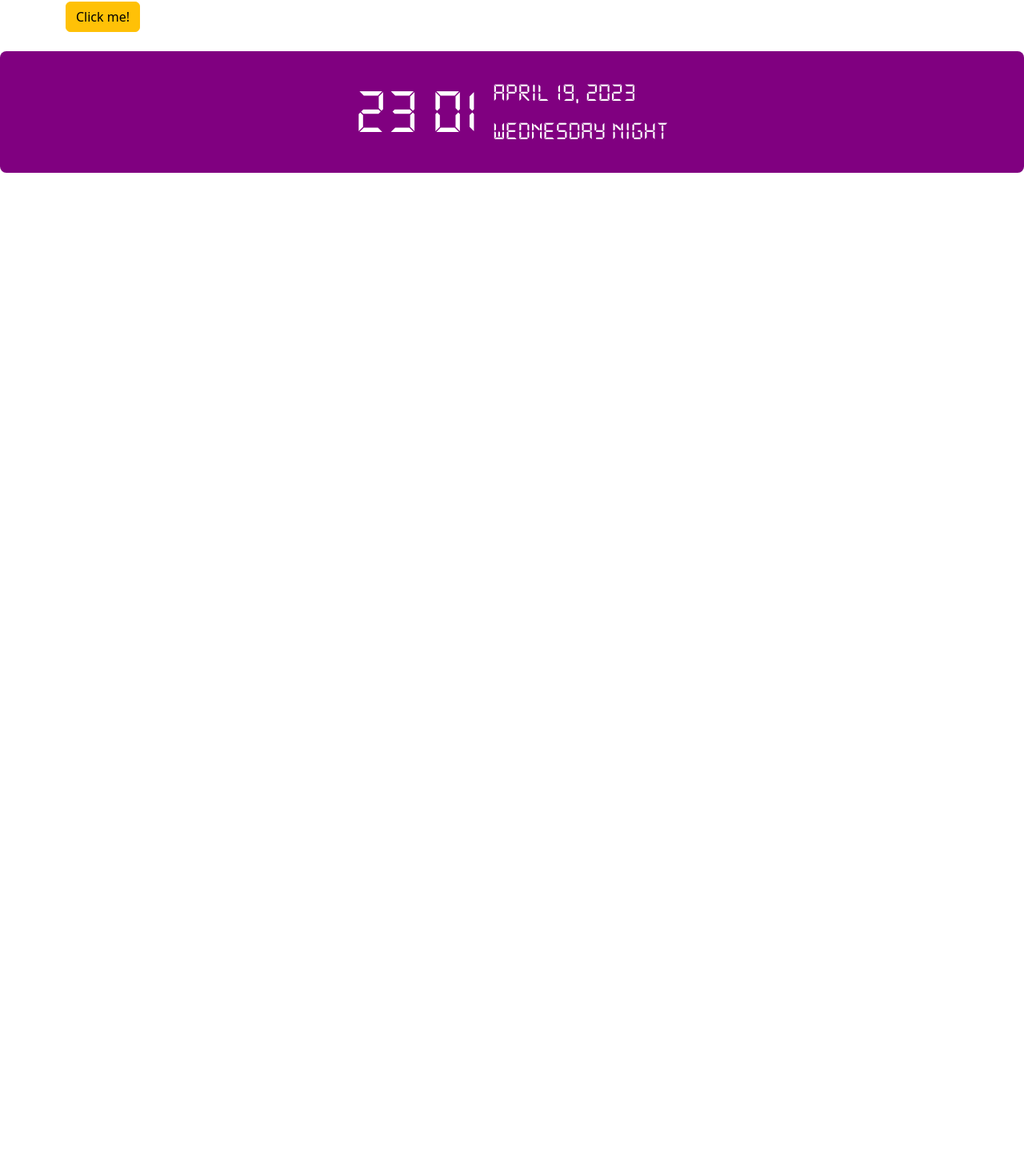
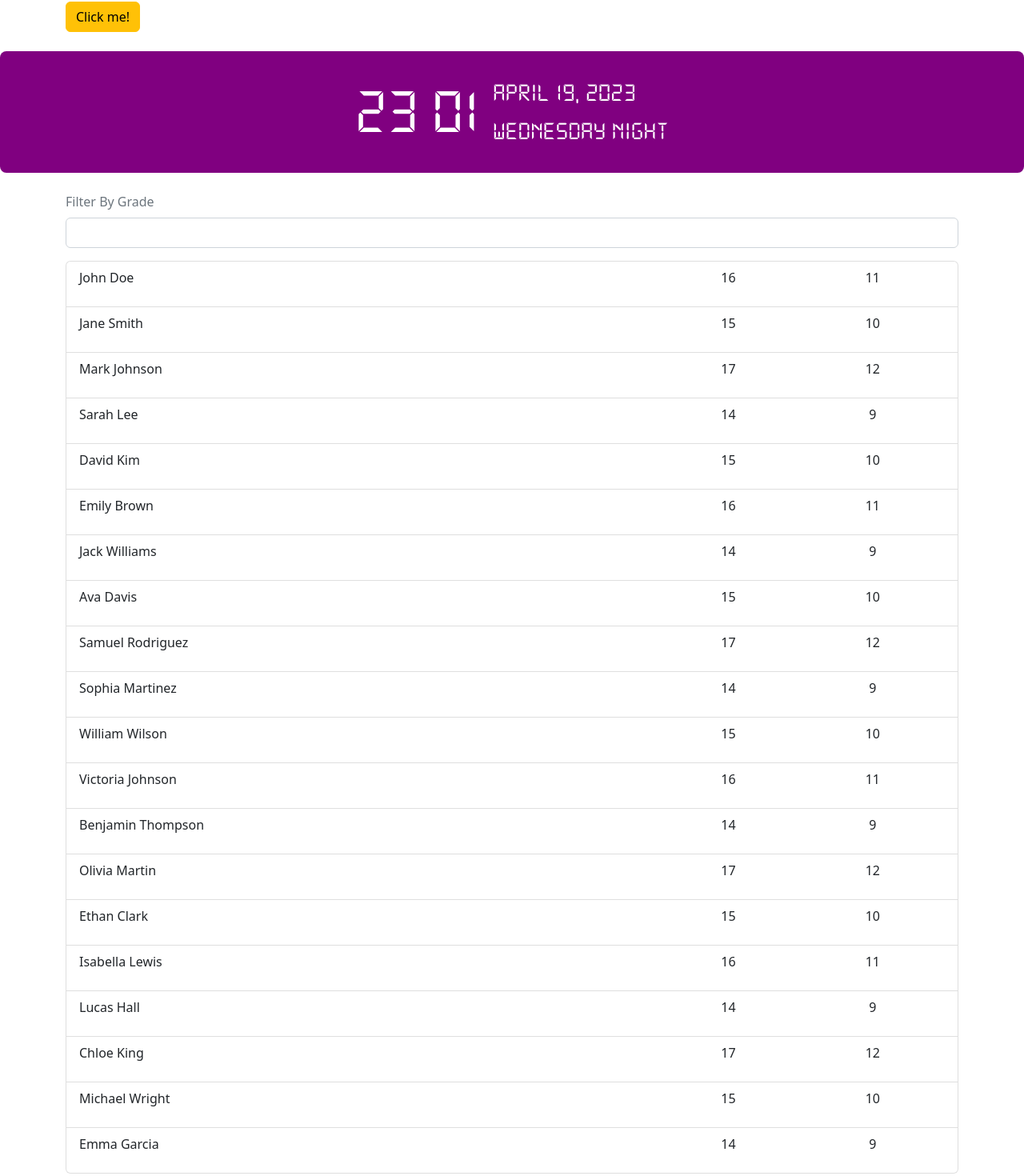
Before and after one commit to Krpiszez/FrontEndProjects, a React (Create React App) app in the folder IntroToReact/: page / in a window 1280 px wide. Shown: the part 6886-8356 px from the top of the page at 80% size. Before the commit the page ends 7126 px from the top, so only its background shows below. Built offline with nearby package versions, Linux system fonts and the light colour scheme.

Commit message:
filter list onChange()

```diff
--- a/IntroToReact/src/App.js
+++ b/IntroToReact/src/App.js
@@ -26,6 +26,7 @@ import Birthday from "./components/13-birthday/birthday";
 import UseEffect01 from "./components/14-useeffect/01-use-effect";
 import { Counter2 } from "./components/14-useeffect/02-use-effect";
 import DigitalClockApplication3 from "./components/15-digital-clock-application3/15-digital-clock-application3";
+import FilterList from "./components/filter-list/filter-list";
 import ProgressBar from "./components/implementation/ProgressBar";
 import Impl1 from "./components/implementation/impl1";
 
@@ -116,6 +117,8 @@ const App = () => {
             bgColor="purple"
             />
             <br/>
+            <FilterList/>
+            <br/>
         </div>
     )
 };
--- /dev/null
+++ b/IntroToReact/src/assets/data/students.json
@@ -0,0 +1,122 @@
+[
+    {
+        "id": 1,
+        "name": "John Doe",
+        "age": 16,
+        "grade": 11
+    },
+    {
+        "id": 2,
+        "name": "Jane Smith",
+        "age": 15,
+        "grade": 10
+    },
+    {
+        "id": 3,
+        "name": "Mark Johnson",
+        "age": 17,
+        "grade": 12
+    },
+    {
+        "id": 4,
+        "name": "Sarah Lee",
+        "age": 14,
+        "grade": 9
+    },
+    {
+        "id": 5,
+        "name": "David Kim",
+        "age": 15,
+        "grade": 10
+    },
+    {
+        "id": 6,
+        "name": "Emily Brown",
+        "age": 16,
+        "grade": 11
+    },
+    {
+        "id": 7,
+        "name": "Jack Williams",
+        "age": 14,
+        "grade": 9
+    },
+    {
+        "id": 8,
+        "name": "Ava Davis",
+        "age": 15,
+        "grade": 10
+    },
+    {
+        "id": 9,
+        "name": "Samuel Rodriguez",
+        "age": 17,
+        "grade": 12
+    },
+    {
+        "id": 10,
+        "name": "Sophia Martinez",
+        "age": 14,
+        "grade": 9
+    },
+    {
+        "id": 11,
+        "name": "William Wilson",
+        "age": 15,
+        "grade": 10
+    },
+    {
+        "id": 12,
+        "name": "Victoria Johnson",
+        "age": 16,
+        "grade": 11
+    },
+    {
+        "id": 13,
+        "name": "Benjamin Thompson",
+        "age": 14,
+        "grade": 9
+    },
+    {
+        "id": 14,
+        "name": "Olivia Martin",
+        "age": 17,
+        "grade": 12
+    },
+    {
+        "id": 15,
+        "name": "Ethan Clark",
+        "age": 15,
+        "grade": 10
+    },
+    {
+        "id": 16,
+        "name": "Isabella Lewis",
+        "age": 16,
+        "grade": 11
+    },
+    {
+        "id": 17,
+        "name": "Lucas Hall",
+        "age": 14,
+        "grade": 9
+    },
+    {
+        "id": 18,
+        "name": "Chloe King",
+        "age": 17,
+        "grade": 12
+    },
+    {
+        "id": 19,
+        "name": "Michael Wright",
+        "age": 15,
+        "grade": 10
+    },
+    {
+        "id": 20,
+        "name": "Emma Garcia",
+        "age": 14,
+        "grade": 9
+    }
+]
--- /dev/null
+++ b/IntroToReact/src/components/filter-list/filter-list.js
@@ -0,0 +1,44 @@
+import React, { useEffect, useState } from 'react'
+import studentsData from "../../assets/data/students.json"
+import { Container, Form, ListGroup } from 'react-bootstrap';
+
+const FilterList = () => {
+    const [filter, setFilter] = useState("");
+    const [students, setStudents] = useState([]);
+
+    useEffect(()=>{
+        const filteredStudents = filter === "" ? studentsData : studentsData.filter((std) => std.grade.toString() === filter);
+        setStudents(filteredStudents);
+    }, [filter])
+
+  return (
+    <Container className='filter-list-container'>
+        <Form>
+            <Form.Group className="mb-3">
+                <Form.Label className="text-muted">Filter By Grade</Form.Label>
+                <Form.Control
+                type="text"
+                value={filter}
+                onChange={(e)=>{setFilter(e.target.value);}}
+                />
+            </Form.Group>
+            <ListGroup>
+                {
+                    students.map(std => {
+                        return(
+                                <ListGroup.Item className='d-flex text-center'>
+                                    <p className='col-8 text-start m-0'>{std.name}</p>
+                                    <p className='col-2'>{std.age}</p>
+                                    <p className='col-2'>{std.grade}</p>
+                                </ListGroup.Item>
+                            )
+                    })
+                }
+
+            </ListGroup>
+        </Form>
+    </Container>
+  )
+}
+
+export default FilterList
```
